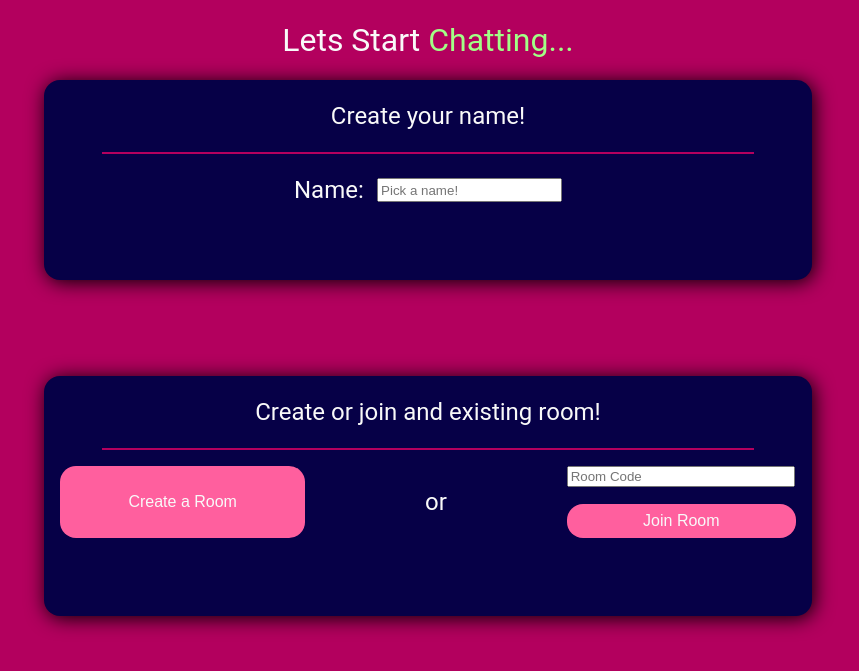
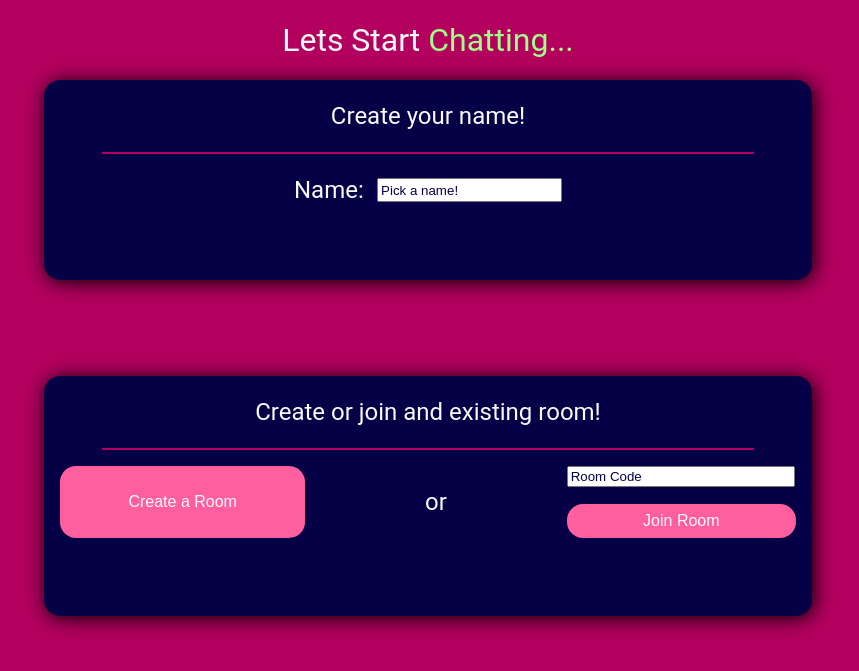
Before and after one commit to tpayne52/chat_room, a Flask app: page / in a window 1280 px wide. Shown: the part 40-711 px from the top of the page, without its empty margins (212-1071 px from the left). Run offline with Flask 3, Linux system fonts and the light colour scheme; some libraries are stand-ins or nearby versions.

Commit message:
added placeholder color

```diff
--- a/static/css/home.css
+++ b/static/css/home.css
@@ -106,6 +106,11 @@ button:hover {
     background-color: #E90064;
 }
 
+::placeholder {
+    color: #060047;
+    opacity: 1;
+}
+
 
 @media (max-width: 703px) {
     button, .errors > li {
```
